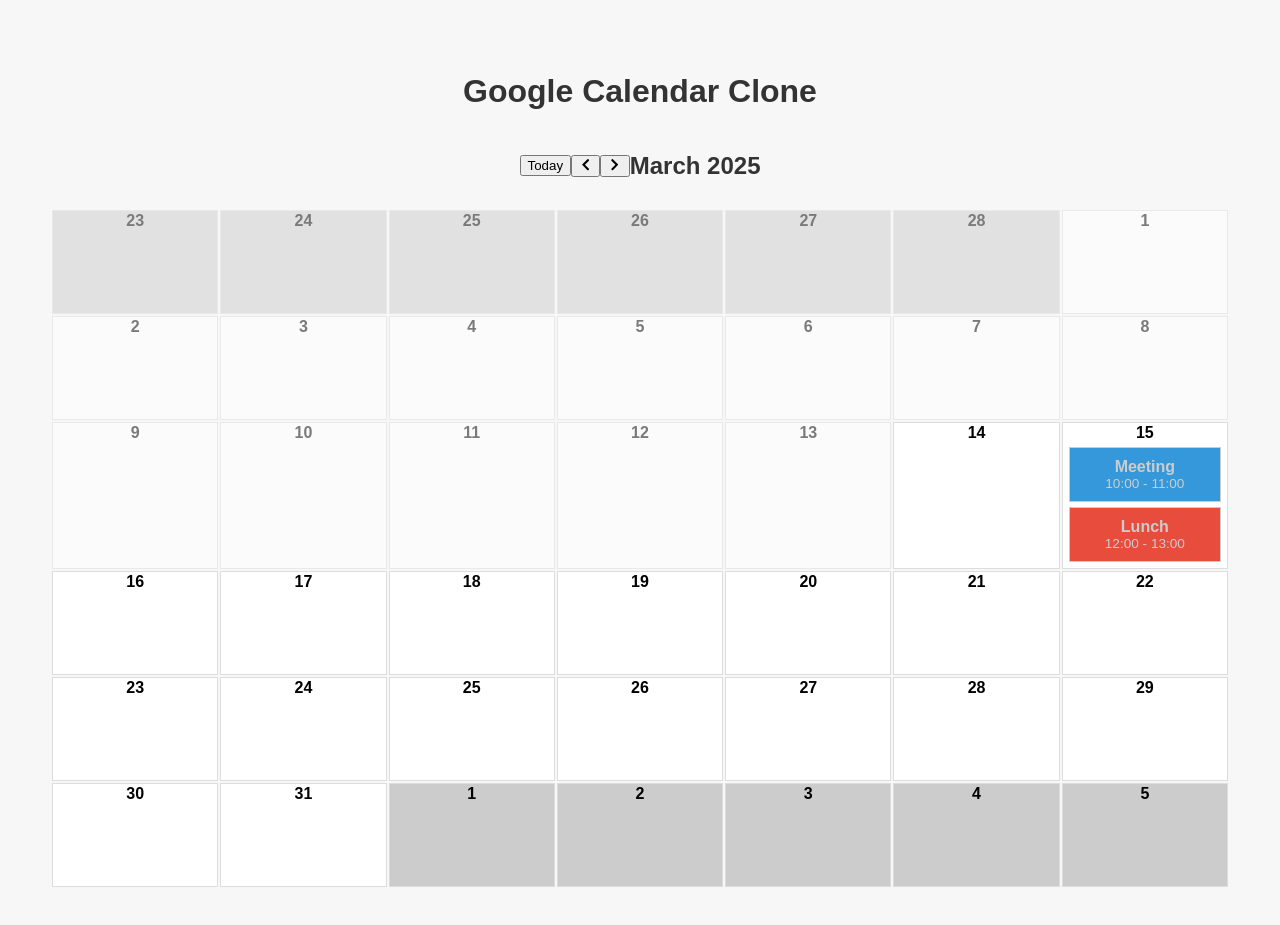
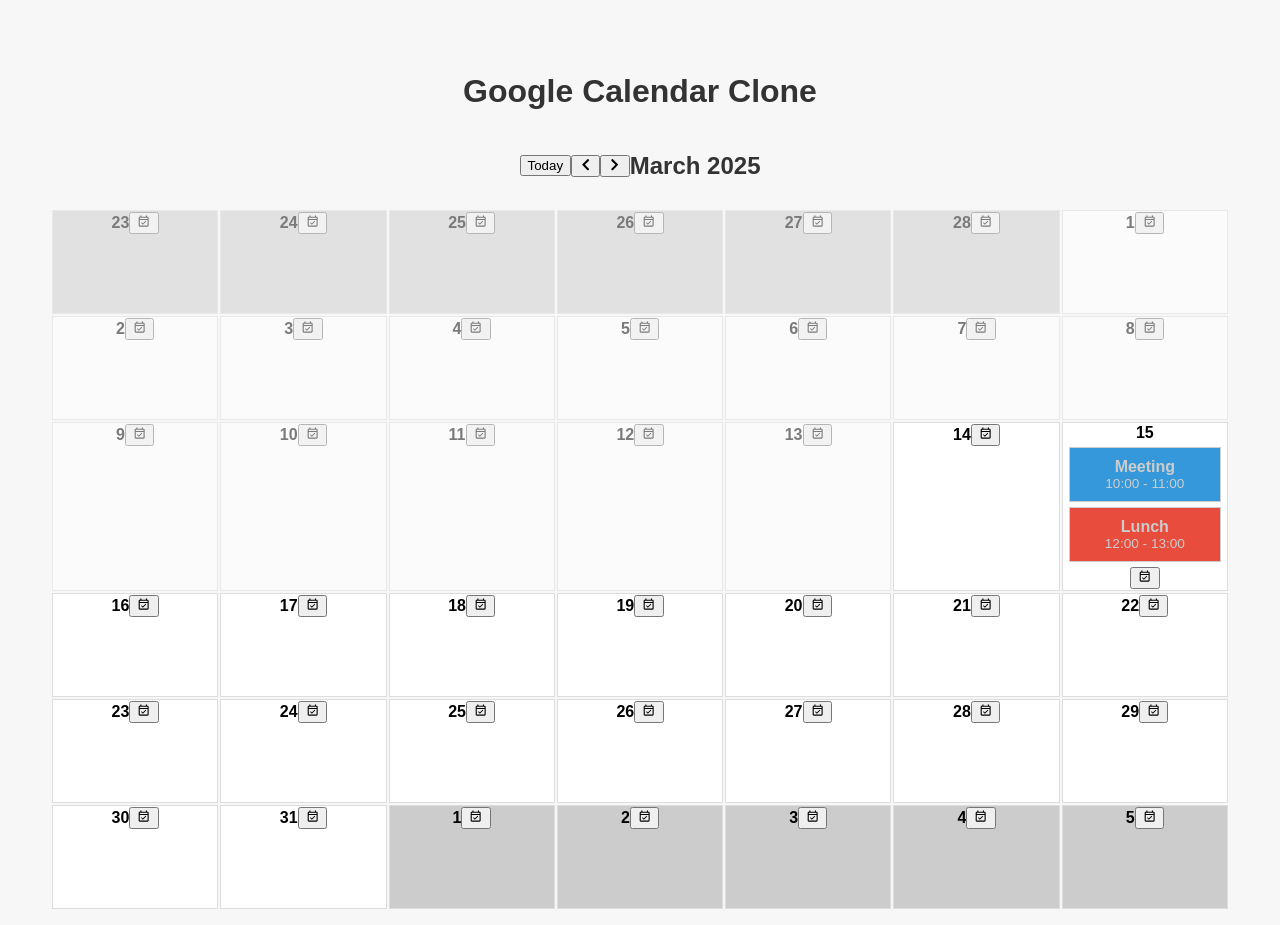
Before and after one commit to SantiagoYanezFerreiro/google-calendar-clone, a React (Vite) app: page / in a window 1280 px wide. Built offline with nearby package versions, Linux system fonts and the light colour scheme.

Commit message:
added allday as typescript variable

```diff
--- a/src/components/Calendar.tsx
+++ b/src/components/Calendar.tsx
@@ -13,6 +13,7 @@
 import Event from "./Event";
 import OverflowModal from "./OverflowModal.tsx";
 import { FaChevronLeft, FaChevronRight } from "react-icons/fa";
+import { MdOutlineEventAvailable } from "react-icons/md";
 import "../styles.css";
 
 interface CalendarProps {
@@ -91,6 +92,9 @@
               {eventsForDay.slice(0, 2).map((event, idx) => (
                 <Event key={idx} event={event} onClick={onEventClick} />
               ))}
+              <button className="add-event-button">
+                <MdOutlineEventAvailable />
+              </button>
               {eventsForDay.length > 2 && (
                 <button
                   className="overflow-button"
--- a/src/types/eventTypes.ts
+++ b/src/types/eventTypes.ts
@@ -1,6 +1,7 @@
 export interface EventType {
   id: number;
   name: string;
+  allDay?: boolean;
   startTime: string;
   endTime: string;
   color: string;
```
